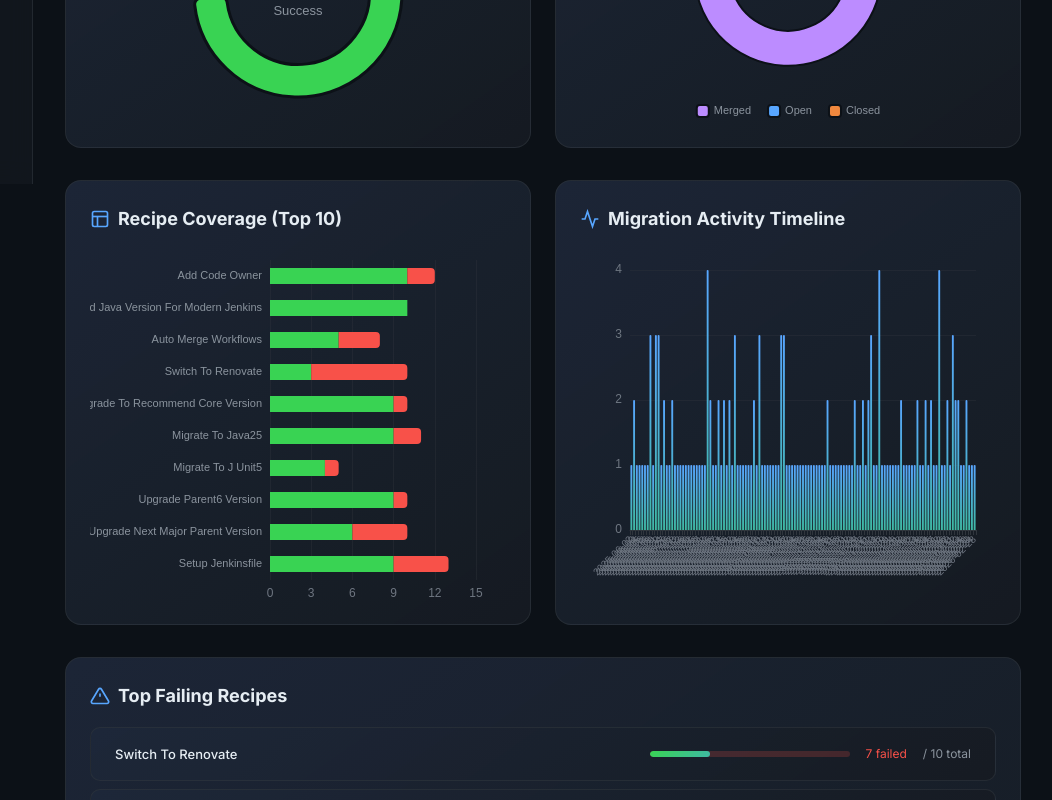
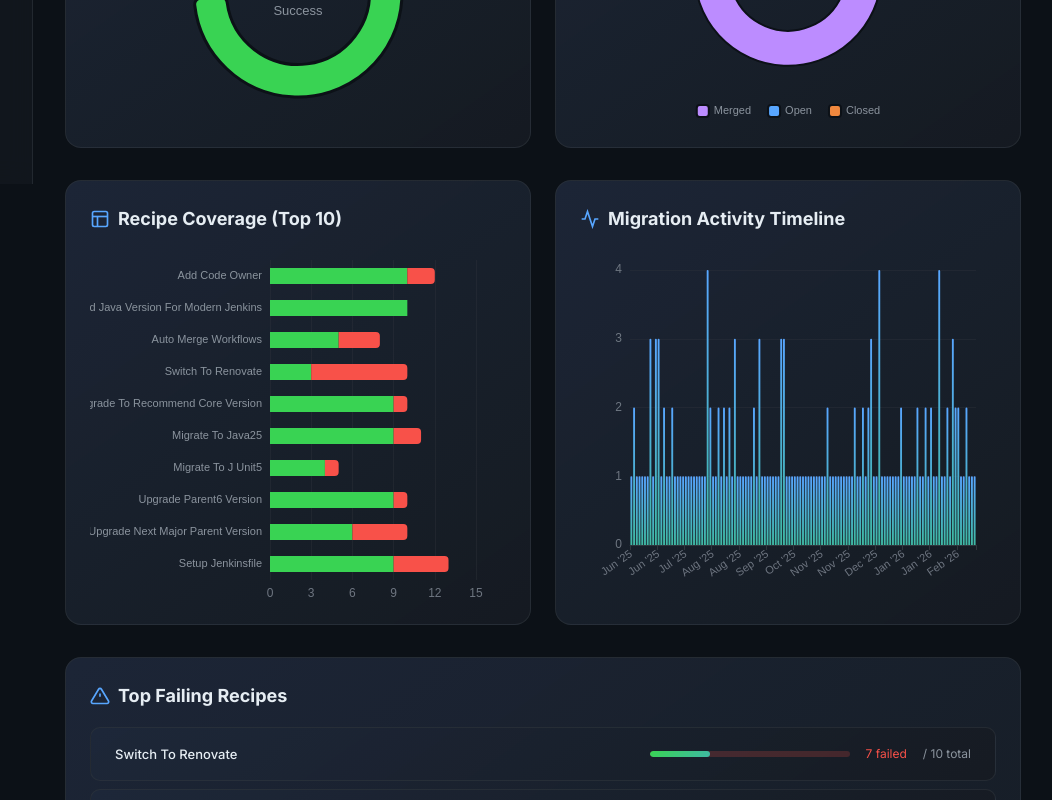
Before and after one commit to Codbeeast/JenkinsPlugins, a React (Vite) app: page / in a window 1280 px wide. Shown: the part 616-1416 px from the top of the page, without its empty margins (227-1279 px from the left). Built offline with nearby package versions, Linux system fonts and the light colour scheme; no server answers.

Commit message:
updated the chart

```diff
--- a/src/pages/Overview.tsx
+++ b/src/pages/Overview.tsx
@@ -101,19 +101,18 @@ export default function Overview() {
         ]
     };
 
+    const monthNames = ['Jan', 'Feb', 'Mar', 'Apr', 'May', 'Jun', 'Jul', 'Aug', 'Sep', 'Oct', 'Nov', 'Dec'];
     const timelineOption = {
         tooltip: { trigger: 'axis' as const, backgroundColor: '#1c2333', borderColor: '#30363d', textStyle: { color: '#e6edf3' } },
-        grid: { left: isMobile ? 35 : 50, right: isMobile ? 10 : 20, top: 20, bottom: isMobile ? 60 : 70 },
+        grid: { left: isMobile ? 35 : 50, right: isMobile ? 10 : 20, top: 20, bottom: isMobile ? 50 : 55 },
         xAxis: {
             type: 'category' as const,
             data: timeline.map(t => {
-                if (isMobile) {
-                    const parts = t.date.split('-');
-                    return parts[1] + '/' + parts[2];
-                }
-                return t.date;
+                const parts = t.date.split('-');
+                const mon = monthNames[parseInt(parts[1], 10) - 1] || parts[1];
+                return `${mon} '${parts[0].slice(2)}`;
             }),
-            axisLabel: { color: '#6e7681', fontSize: isMobile ? 9 : 10, rotate: isMobile ? 60 : 45, interval: isMobile ? 'auto' : 0 },
+            axisLabel: { color: '#6e7681', fontSize: isMobile ? 9 : 11, rotate: 35, interval: 'auto' },
             axisLine: { lineStyle: { color: '#30363d' } }
         },
         yAxis: {
```
